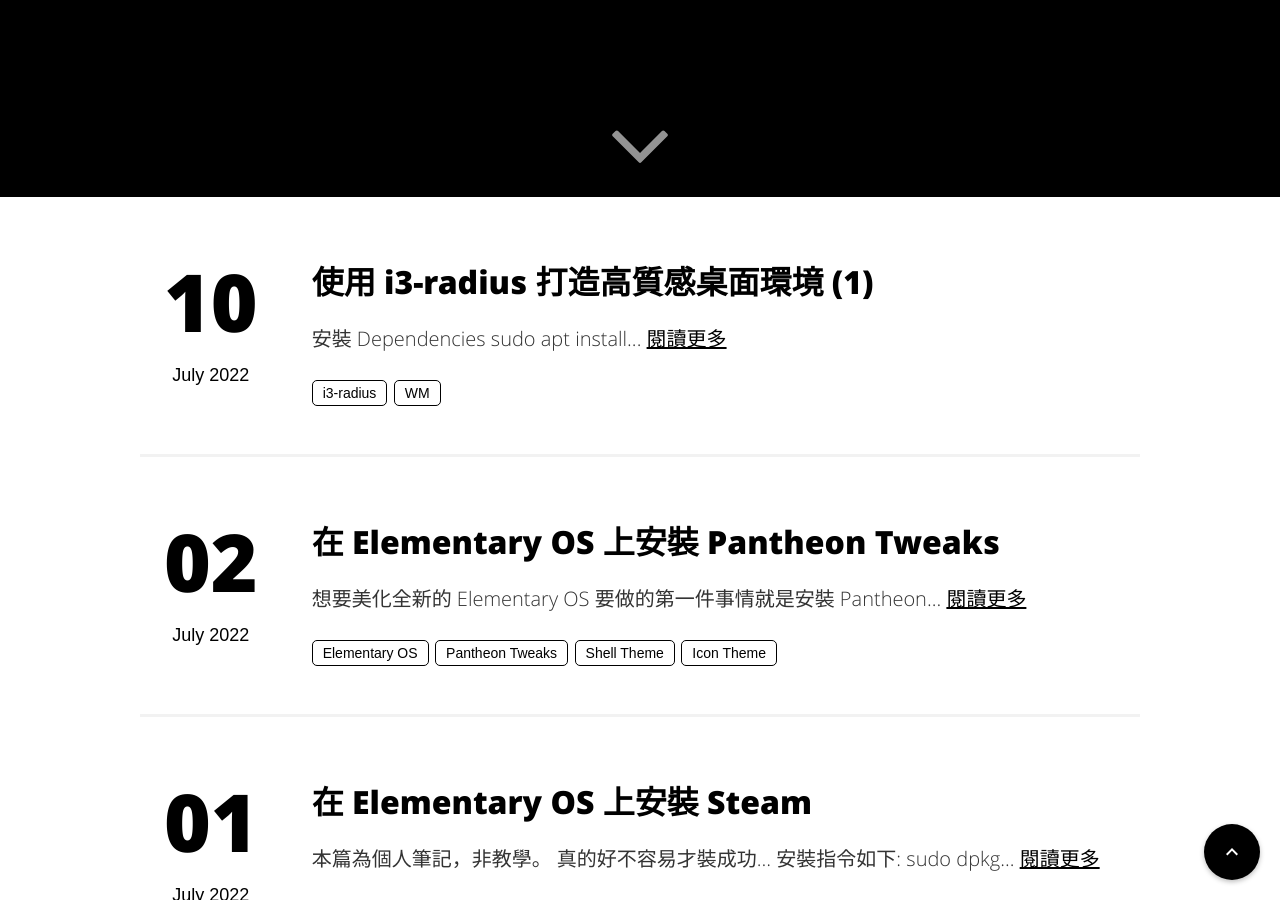
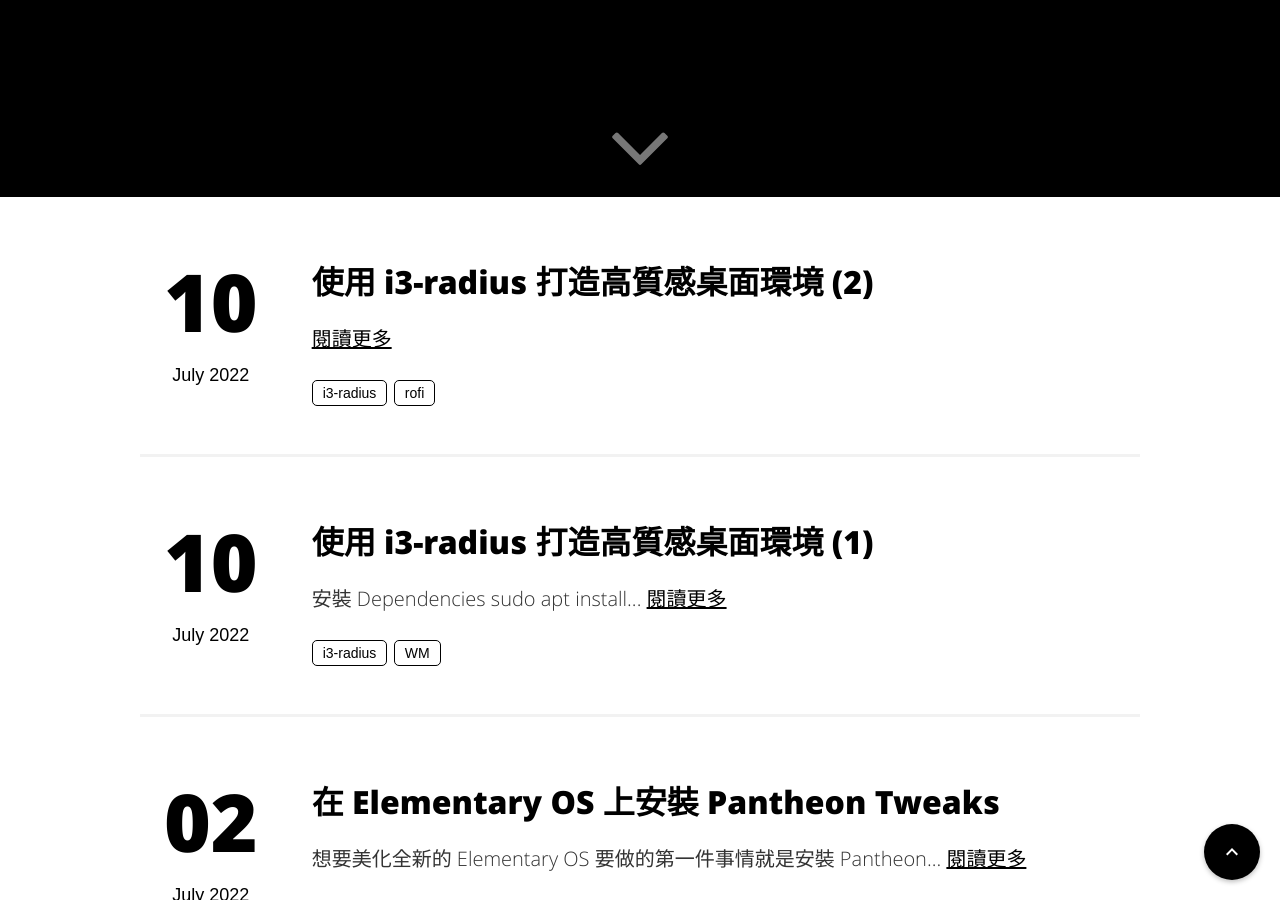
Before and after one commit to rykersun/rykersun.github.io, a Jekyll site: the page built from index.html, in a window 1280 px wide and 900 px high, scrolled down 703 px. Built offline with Jekyll 4.4.1, drawn with Linux system fonts in a browser that asks for light colours.

Commit message:
update blog

```diff
--- a/_posts/2022-07-10-i3-radius-1.md
+++ b/_posts/2022-07-10-i3-radius-1.md
@@ -8,7 +8,7 @@ tags:
 - i3-radius
 - WM
 categories:
-- i3 採坑筆記
+- 高質感桌面環境
 twitter_text: 安裝 i3-radius
 ---
 
@@ -43,7 +43,7 @@ cd i3-radius && sh build.sh
 
 如果沒有報錯, 代表安裝成功。
 
-{% highlight bash %}
+{% highlight vim %}
 gaps inner 20
 gaps outer 20
 
--- /dev/null
+++ b/_posts/2022-07-10-i3-radius-2.md
@@ -0,0 +1,14 @@
+---
+layout: post
+title: "使用 i3-radius 打造高質感桌面環境 (2)"
+date: 2022-07-10 00:36:56
+image: '/assets/img/post/'
+description: rofi 教學
+tags:
+- i3-radius
+- rofi
+categories:
+- 高質感桌面環境
+twitter_text: rofi 教學
+---
+<!-- [text](link){:target="\_blank"} -->
```
Also changed, not shown: 1 other file.
